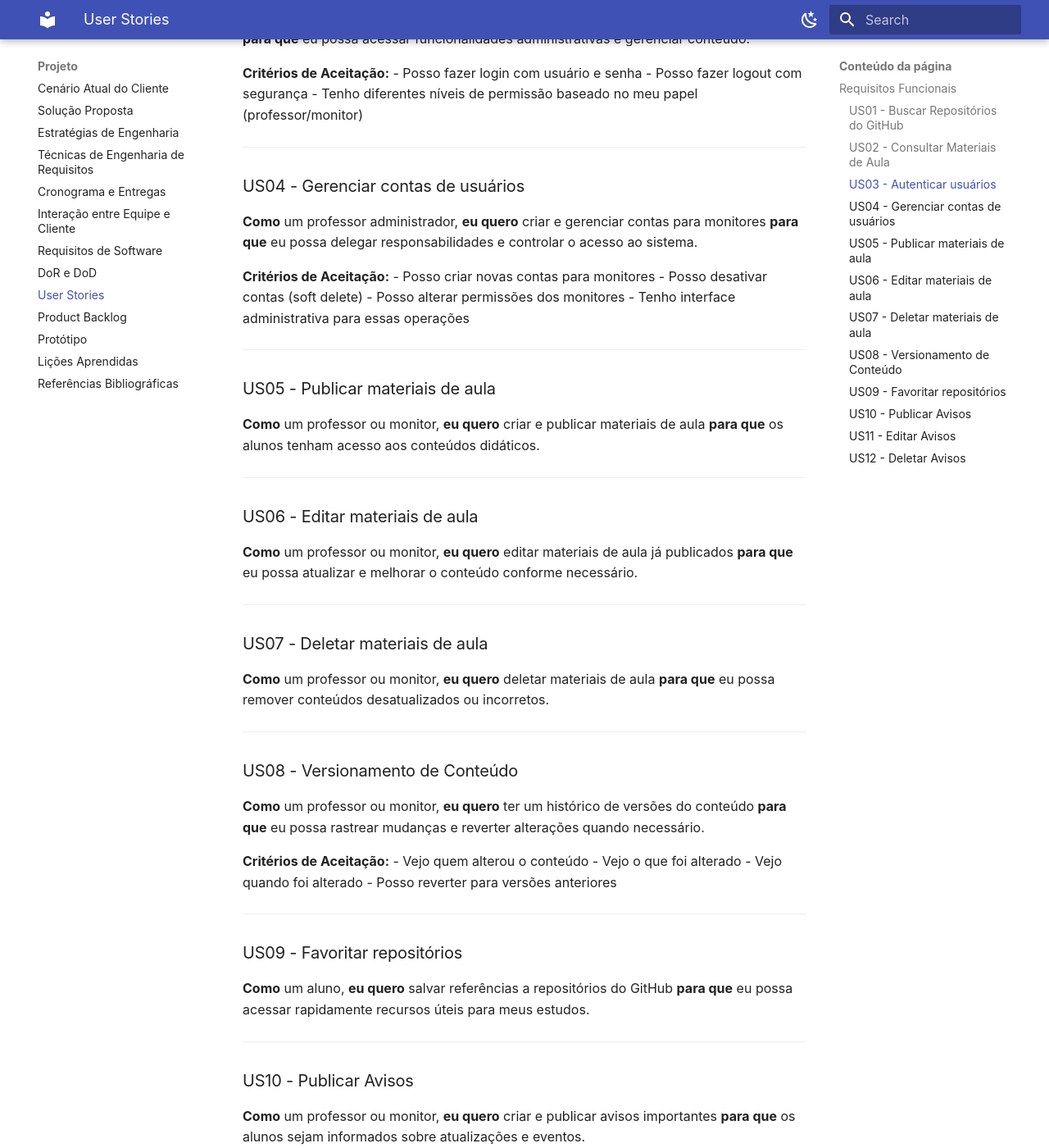
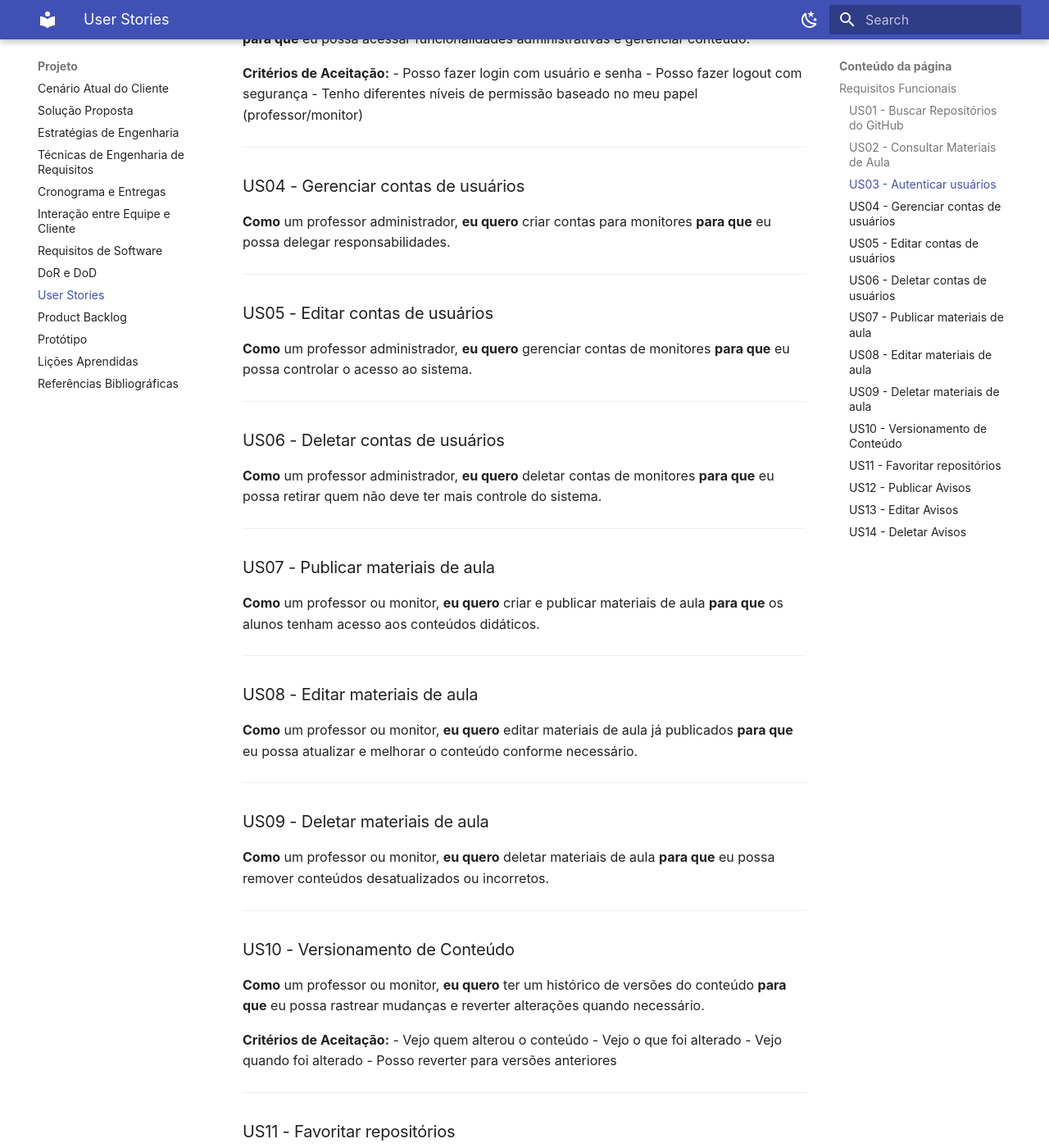
Before and after one commit to mdsreq-fga-unb/REQ-2025.2-T01-DataBuilders, an MkDocs documentation site: the page built from docs/visao_produto/user_stories.md, in a window 1280 px wide and 1400 px high, scrolled down 795 px. Shown: the whole window at 82% size. Built offline with MkDocs 1.6.1 and Material for MkDocs 9.7.7, drawn with Linux system fonts in a browser that asks for light colours; some web fonts are replaced; some of the changed text lies outside the part shown.

```diff
--- a/docs/visao_produto/user_stories.md
+++ b/docs/visao_produto/user_stories.md
@@ -31,32 +31,36 @@
 ---
 
 ### US04 - Gerenciar contas de usuários
-**Como** um professor administrador, **eu quero** criar e gerenciar contas para monitores **para que** eu possa delegar responsabilidades e controlar o acesso ao sistema.
-
-**Critérios de Aceitação:**
-- Posso criar novas contas para monitores
-- Posso desativar contas (soft delete)
-- Posso alterar permissões dos monitores
-- Tenho interface administrativa para essas operações
+**Como** um professor administrador, **eu quero** criar contas para monitores **para que** eu possa delegar responsabilidades.
 
 ---
 
-### US05 - Publicar materiais de aula
+### US05 - Editar contas de usuários
+**Como** um professor administrador, **eu quero** gerenciar contas de monitores **para que** eu possa controlar o acesso ao sistema.
+
+---
+
+### US06 - Deletar contas de usuários
+**Como** um professor administrador, **eu quero** deletar contas de monitores **para que** eu possa retirar quem não deve ter mais controle do sistema.
+
+---
+
+### US07 - Publicar materiais de aula
 **Como** um professor ou monitor, **eu quero** criar e publicar materiais de aula **para que** os alunos tenham acesso aos conteúdos didáticos.
 
 ---
 
-### US06 - Editar materiais de aula
+### US08 - Editar materiais de aula
 **Como** um professor ou monitor, **eu quero** editar materiais de aula já publicados **para que** eu possa atualizar e melhorar o conteúdo conforme necessário.
 
 ---
 
-### US07 - Deletar materiais de aula
+### US09 - Deletar materiais de aula
 **Como** um professor ou monitor, **eu quero** deletar materiais de aula **para que** eu possa remover conteúdos desatualizados ou incorretos.
 
 ---
 
-### US08 - Versionamento de Conteúdo
+### US10 - Versionamento de Conteúdo
 **Como** um professor ou monitor, **eu quero** ter um histórico de versões do conteúdo **para que** eu possa rastrear mudanças e reverter alterações quando necessário.
 
 **Critérios de Aceitação:**
@@ -67,22 +71,22 @@
 
 ---
 
-### US09 - Favoritar repositórios
+### US11 - Favoritar repositórios
 **Como** um aluno, **eu quero** salvar referências a repositórios do GitHub **para que** eu possa acessar rapidamente recursos úteis para meus estudos.
 
 ---
 
-### US10 - Publicar Avisos
+### US12 - Publicar Avisos
 **Como** um professor ou monitor, **eu quero** criar e publicar avisos importantes **para que** os alunos sejam informados sobre atualizações e eventos.
 
 ---
 
-### US11 - Editar Avisos
+### US13 - Editar Avisos
 **Como** um professor ou monitor, **eu quero** editar avisos já publicados **para que** eu possa atualizar informações conforme necessário.
 
 ---
 
-### US12 - Deletar Avisos
+### US14 - Deletar Avisos
 **Como** um professor ou monitor, **eu quero** deletar avisos **para que** eu possa remover informações desatualizadas.
 
 ---
```
Also changed, not shown: docs/visao_produto/product_backlog.md (+11 -9 lines), docs/visao_produto/requisitos.md (+16 -10 lines).
